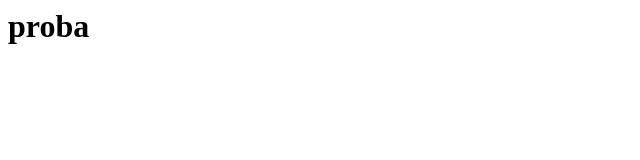
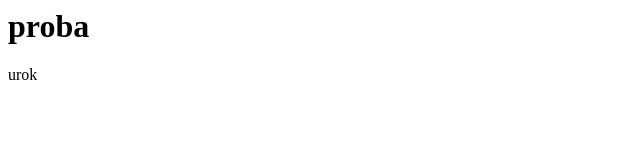
Before and after one commit to valiamalinova/test12e, a plain HTML site: page index.html in a window 1280 px wide. Shown: the full height of the page, 0-640 px from the left. Drawn offline with Linux system fonts and the light colour scheme.

Commit message:
Update index.html

```diff
--- a/index.html
+++ b/index.html
@@ -1,6 +1,7 @@
 <html>
 	<body>
 		<h1>proba</h1>
+		<p>urok</p>
 	</body>
 
 </html>
```
